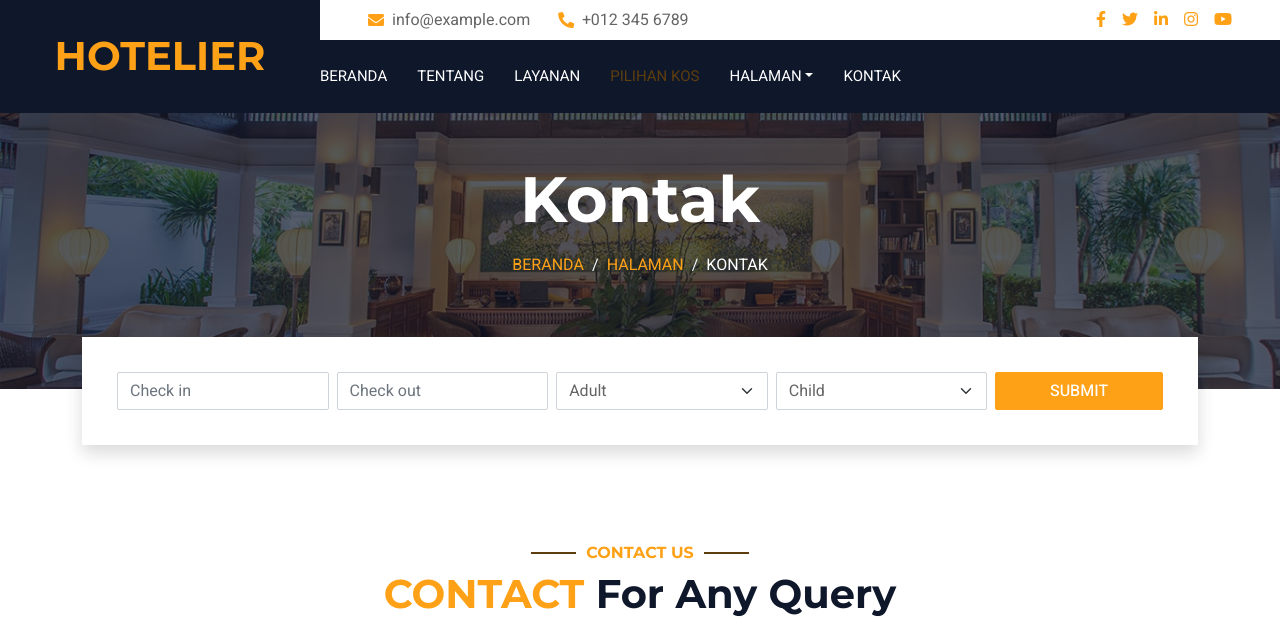
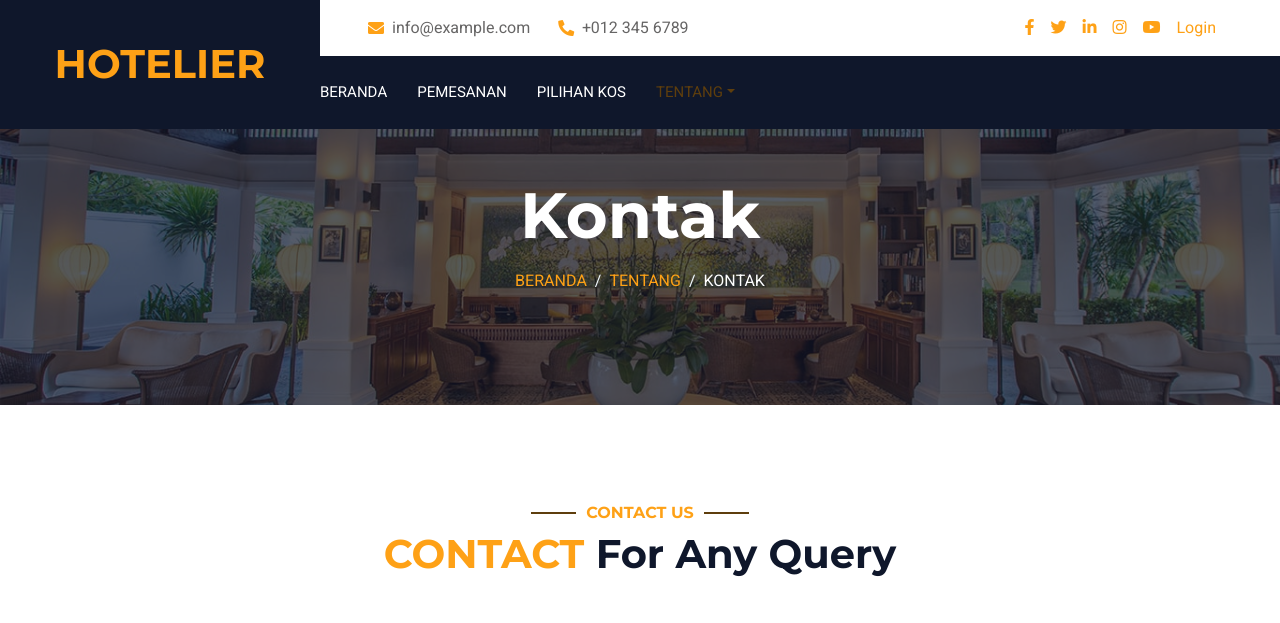
Before and after one commit to farhan-farfar/KosLink, a plain HTML site: page contact.html in a window 1280 px wide. Shown: the top 623 px of the page. Drawn offline with nearby package versions, Linux system fonts and the light colour scheme.

Commit message:
Update contact.html with navigation and map changes

```diff
--- a/contact.html
+++ b/contact.html
@@ -69,6 +69,7 @@
                                 <a class="me-3" href=""><i class="fab fa-linkedin-in"></i></a>
                                 <a class="me-3" href=""><i class="fab fa-instagram"></i></a>
                                 <a class="" href=""><i class="fab fa-youtube"></i></a>
+                                <a href="login.html" class="nav-item nav-link pilihan-kanan"  >Login</a>
                             </div>
                         </div>
                     </div>
@@ -80,20 +81,20 @@
                             <span class="navbar-toggler-icon"></span>
                         </button>
                         <div class="collapse navbar-collapse justify-content-between" id="navbarCollapse">
+                             <div class="collapse navbar-collapse justify-content-between" id="navbarCollapse">
+                            <div class="collapse navbar-collapse justify-content-between" id="navbarCollapse">
                             <div class="navbar-nav mr-auto py-0">
-                                <a href="index.html" class="nav-item nav-link">Beranda</a>
-                                <a href="about.html" class="nav-item nav-link">Tentang</a>
-                                <a href="service.html" class="nav-item nav-link">Layanan</a>
-                                <a href="room.html" class="nav-item nav-link active">Pilihan Kos</a>
+                                <a href="index.html" class="nav-item nav-link ">Beranda</a>
+                                <a href="booking.html" class="nav-item nav-link ">Pemesanan</a>
+                                <a href="room.html" class="nav-item nav-link ">Pilihan Kos</a>
                                 <div class="nav-item dropdown">
-                                    <a href="#" class="nav-link dropdown-toggle" data-bs-toggle="dropdown">Halaman</a>
+                                    <a href="#" class="nav-link active dropdown-toggle" data-bs-toggle="dropdown">Tentang</a>
                                     <div class="dropdown-menu rounded-0 m-0">
-                                        <a href="booking.html" class="dropdown-item">Cari Kos</a>
                                         <a href="team.html" class="dropdown-item">Tim Kami</a>
                                         <a href="testimonial.html" class="dropdown-item">Testimoni</a>
+                                        <a href="contact.html" class="dropdown-item">Kontak</a>
                                     </div>
                                 </div>
-                                <a href="contact.html" class="nav-item nav-link">Kontak</a>
                             </div>
                         </div>
                     </nav>
@@ -111,7 +112,7 @@
                     <nav aria-label="breadcrumb">
                         <ol class="breadcrumb justify-content-center text-uppercase">
                             <li class="breadcrumb-item"><a href="#">Beranda</a></li>
-                            <li class="breadcrumb-item"><a href="#">Halaman</a></li>
+                            <li class="breadcrumb-item"><a href="#">Tentang</a></li>
                             <li class="breadcrumb-item text-white active" aria-current="page">Kontak</li>
                         </ol>
                     </nav>
@@ -122,48 +123,7 @@
 
 
         <!-- Booking Start -->
-        <div class="container-fluid booking pb-5 wow fadeIn" data-wow-delay="0.1s">
-            <div class="container">
-                <div class="bg-white shadow" style="padding: 35px;">
-                    <div class="row g-2">
-                        <div class="col-md-10">
-                            <div class="row g-2">
-                                <div class="col-md-3">
-                                    <div class="date" id="date1" data-target-input="nearest">
-                                        <input type="text" class="form-control datetimepicker-input"
-                                            placeholder="Check in" data-target="#date1" data-toggle="datetimepicker" />
-                                    </div>
-                                </div>
-                                <div class="col-md-3">
-                                    <div class="date" id="date2" data-target-input="nearest">
-                                        <input type="text" class="form-control datetimepicker-input" placeholder="Check out" data-target="#date2" data-toggle="datetimepicker"/>
-                                    </div>
-                                </div>
-                                <div class="col-md-3">
-                                    <select class="form-select">
-                                        <option selected>Adult</option>
-                                        <option value="1">Adult 1</option>
-                                        <option value="2">Adult 2</option>
-                                        <option value="3">Adult 3</option>
-                                    </select>
-                                </div>
-                                <div class="col-md-3">
-                                    <select class="form-select">
-                                        <option selected>Child</option>
-                                        <option value="1">Child 1</option>
-                                        <option value="2">Child 2</option>
-                                        <option value="3">Child 3</option>
-                                    </select>
-                                </div>
-                            </div>
-                        </div>
-                        <div class="col-md-2">
-                            <button class="btn btn-primary w-100">Submit</button>
-                        </div>
-                    </div>
-                </div>
-            </div>
-        </div>
+
         <!-- Booking End -->
 
 
@@ -193,7 +153,7 @@
                     </div>
                     <div class="col-md-6 wow fadeIn" data-wow-delay="0.1s">
                         <iframe class="position-relative rounded w-100 h-100"
-                            src="https://www.google.com/maps/embed?pb=!1m18!1m12!1m3!1d3001156.4288297426!2d-78.01371936852176!3d42.72876761954724!2m3!1f0!2f0!3f0!3m2!1i1024!2i768!4f13.1!3m3!1m2!1s0x4ccc4bf0f123a5a9%3A0xddcfc6c1de189567!2sNew%20York%2C%20USA!5e0!3m2!1sen!2sbd!4v1603794290143!5m2!1sen!2sbd"
+                            src="https://www.google.com/maps/embed?pb=!1m18!1m12!1m3!1d7207.254631100756!2d112.73008630030647!3d-7.313262515019537!2m3!1f0!2f0!3f0!3m2!1i1024!2i768!4f13.1!3m3!1m2!1s0x2dd7fb7081be4f83%3A0xa9c00ebea3e64b3d!2sUniversitas%20Negeri%20Surabaya%20-%20Kampus%201!5e0!3m2!1sid!2sid!4v1760522847689!5m2!1sid!2sid"
                             frameborder="0" style="min-height: 350px; border:0;" allowfullscreen="" aria-hidden="false"
                             tabindex="0"></iframe>
                     </div>
```
